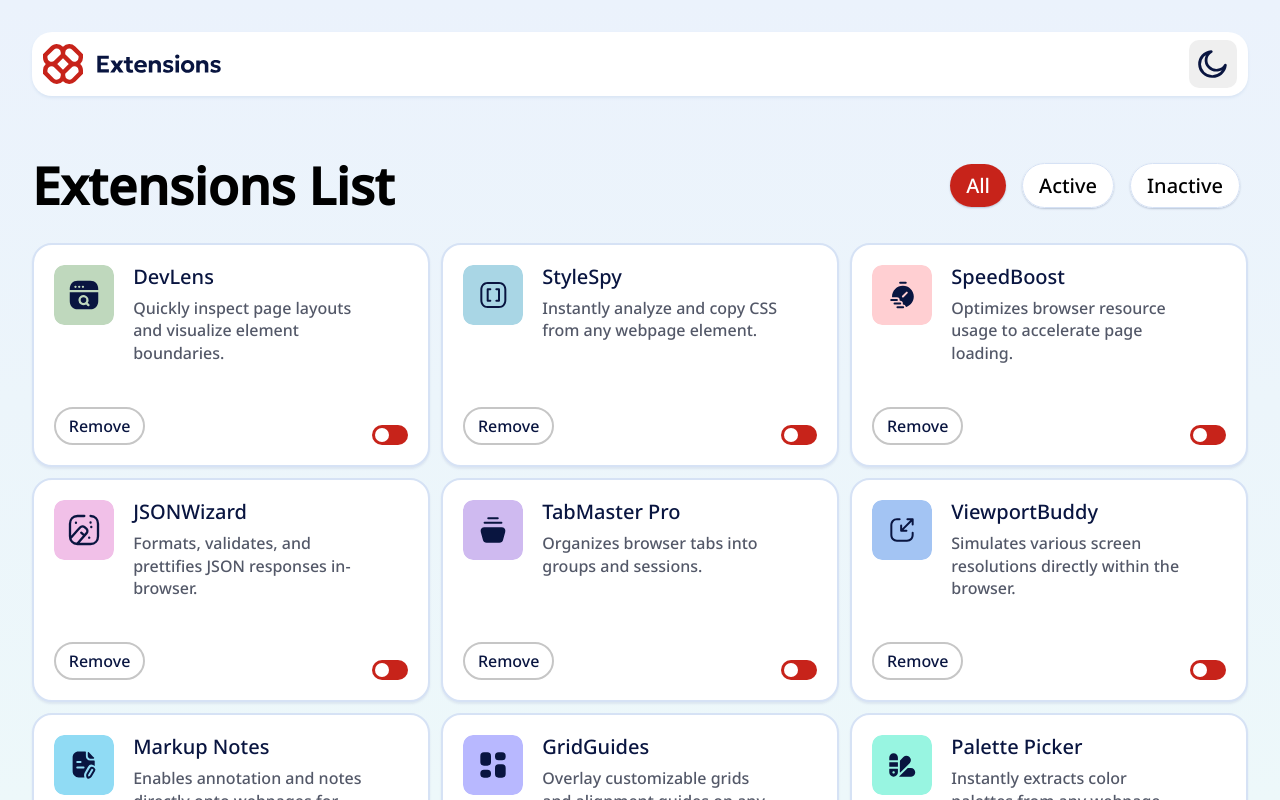
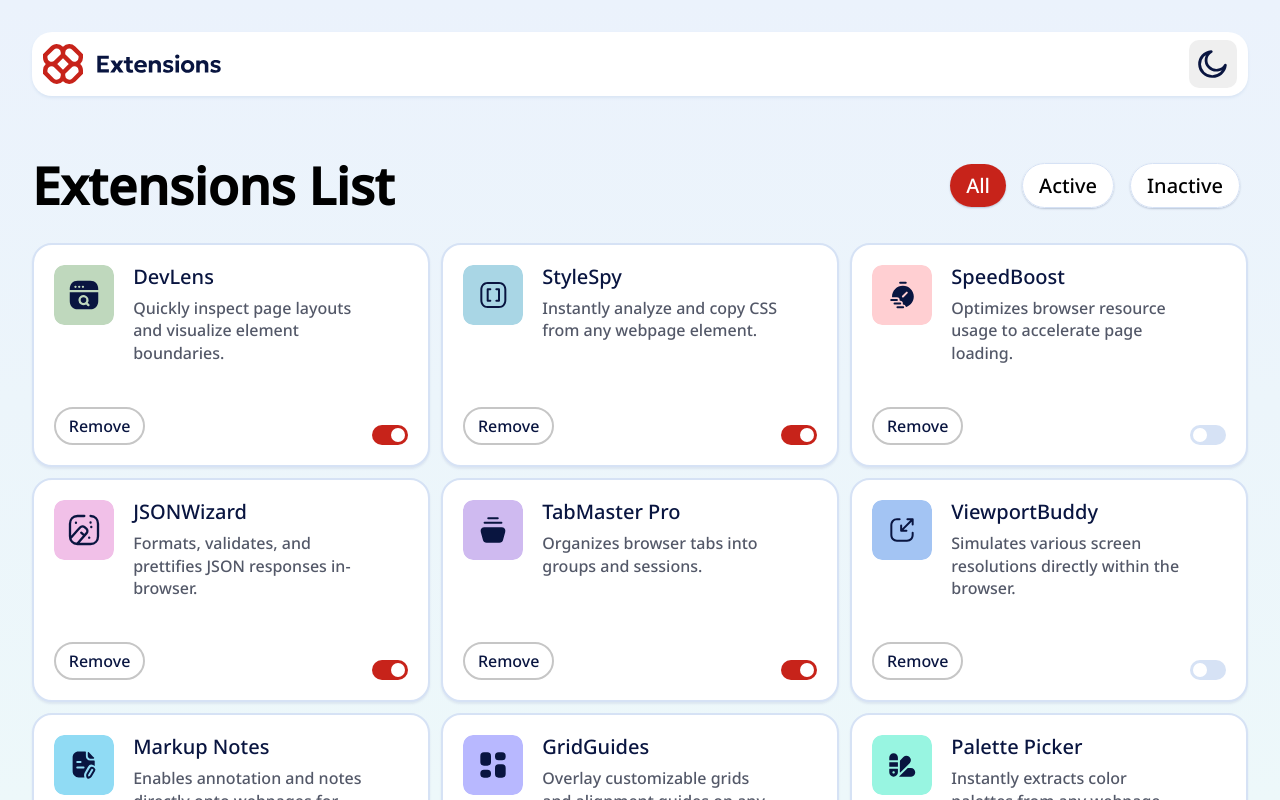
Before and after one commit to timshandrew/fem-browser-extensions-manager-ui, a React (Vite) app: page / in a window 1280 px wide. Shown: the top 800 px of the page. Built offline with nearby package versions, Linux system fonts and the light colour scheme.

Commit message:
implement toggling of active state on extensions

```diff
--- a/src/components/Card.jsx
+++ b/src/components/Card.jsx
@@ -1,15 +1,21 @@
 import "./card.css";
 
-export default function Card({ logoSrc, name, description, isActive }) {
+export default function Card({
+    logoSrc,
+    name,
+    description,
+    isActive,
+    toggleExtension,
+}) {
     return (
         <div className="card">
             <h3>{name}</h3>
             <img src={logoSrc} alt="extension logo" />
             <p>{description}</p>
             <button type="button">Remove</button>
-            <label>
+            <label onClick={toggleExtension}>
                 <span>Extension active:</span>
-                <input type="checkbox" />
+                <input type="checkbox" checked={isActive} />
             </label>
         </div>
     );
--- a/src/components/ExtensionGrid.jsx
+++ b/src/components/ExtensionGrid.jsx
@@ -1,11 +1,29 @@
 import Card from "./Card";
 import extensionData from "../assets/data.json";
 import "./extensionGrid.css";
+import { useState } from "react";
 
 export default function ExtensionGrid({ filterOption }) {
+    const [extensions, setExtensions] = useState(
+        extensionData.reduce((acc, item) => {
+            acc[item.name] = item;
+            return acc;
+        }, {})
+    );
+
+    function toggleExtension(name) {
+        setExtensions({
+            ...extensions,
+            [name]: {
+                ...extensions[name],
+                isActive: !extensions[name].isActive,
+            },
+        });
+    }
+
     return (
         <div className="extensionGrid">
-            {extensionData.map((extension) => {
+            {Object.values(extensions).map((extension) => {
                 return (
                     <Card
                         key={extension.name}
@@ -13,6 +31,7 @@ export default function ExtensionGrid({ filterOption }) {
                         name={extension.name}
                         description={extension.description}
                         isActive={extension.isActive}
+                        toggleExtension={() => toggleExtension(extension.name)}
                     />
                 );
             })}
--- a/src/components/card.css
+++ b/src/components/card.css
@@ -90,7 +90,7 @@
     width: var(--_toggle-width);
     height: var(--_toggle-height);
 
-    background-color: var(--color-red-700);
+    background-color: var(--color-neutral-200);
     border-radius: 999px;
     cursor: pointer;
 
@@ -112,6 +112,10 @@
     transition: 0.3s all ease-in-out;
 }
 
+.card input:checked {
+    background-color: var(--color-red-700);
+}
+
 .card input:checked::before {
     transform: translateX(calc(var(--_toggle-width) - 100% - var(--_slider-center-offset)));
 }
```
